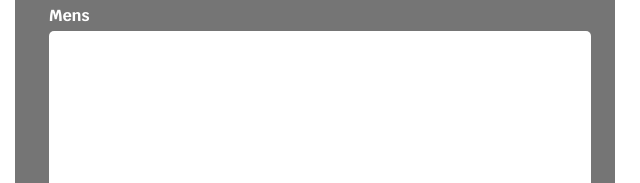
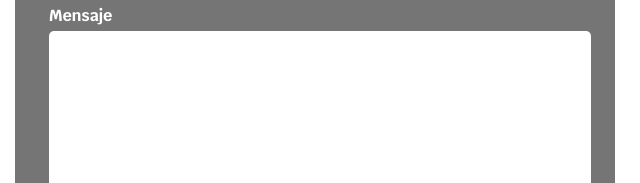
Before and after one commit to Osvaldo9812/Sitio, a plain HTML site: page index.html in a window 1280 px wide. Shown: the part 1342-1525 px from the top of the page, 325-965 px from the left. Drawn offline with Linux system fonts and the light colour scheme; files that its build step writes are made by us from their sources.

Commit message:
cambie el mensaje
prueba de pull

```diff
--- a/index.html
+++ b/index.html
@@ -119,7 +119,7 @@
                         </div>
 
                         <div class="campo">
-                            <label>Mens</label>
+                            <label>Mensaje</label>
                             <textarea class="input-text"></textarea>
                         </div>
                     </div> <!-- .contenedor-campos -->
```
